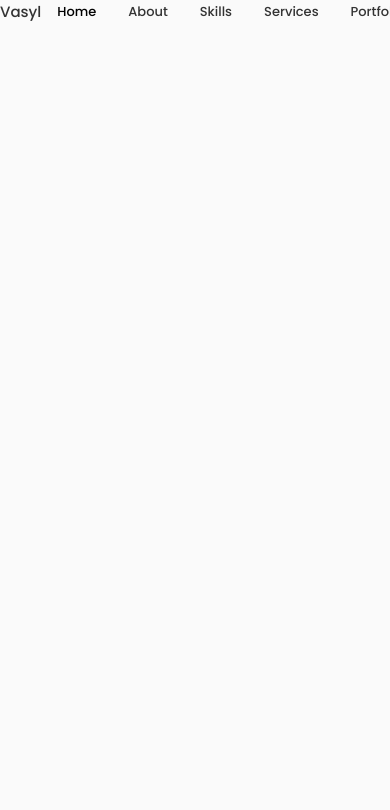
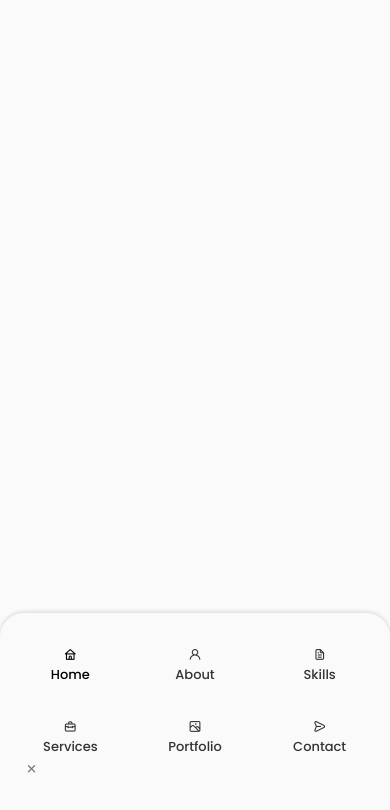
Before and after one commit to Mariana-Diachun/portfolio-new, a React (Create React App) app: page / in a window 390 px wide. Shown: the top 810 px of the page. Built offline with nearby package versions, Linux system fonts and the light colour scheme; a web font is replaced by a local one.

Commit message:
add header styles

```diff
--- a/src/App.css
+++ b/src/App.css
@@ -166,6 +166,10 @@
 /* ===============  BREAKPOINTS =============== */
 /*  For large devices */
 @media screen and (max-width: 992px) {
+  .container {
+    margin-left: var(--mb-1-5);
+    margin-right: var(--mb-1-5);
+  }
 }
 /* For medium devices */
 @media screen and (max-width: 768px) {
--- a/src/components/header/Header.jsx
+++ b/src/components/header/Header.jsx
@@ -32,7 +32,7 @@
             </li>
             <li className="nav__item">
               <a href="#portfolio" className="nav__link">
-                <i className="uil uil-scenary nav__icon"></i>Portfolio
+                <i className="uil uil-scenery nav__icon"></i>Portfolio
               </a>
             </li>
             <li className="nav__item">
--- a/src/components/header/header.css
+++ b/src/components/header/header.css
@@ -43,3 +43,38 @@
 .nav__link:hover {
   color: var(--title-color-dark);
 }
+
+/* ===============  BREAKPOINTS =============== */
+/* For medium devices */
+@media screen and (max-width: 768px) {
+  .header {
+    top: initial;
+    bottom: 0;
+  }
+  .nav {
+    height: var(--header-height);
+  }
+  .nav__menu {
+    position: fixed;
+    bottom: 0;
+    left: 0;
+    width: 100%;
+    background-color: var(--body-color);
+    padding: 2rem 1.5rem 4rem;
+    box-shadow: 0 -1px 4px rgba(0, 0, 0, 0.15);
+    border-radius: 1.5rem 1.5rem 0 0;
+    transition: 0.3s;
+  }
+
+  .nav__list {
+    display: grid;
+    grid-template-columns: repeat(3, 1fr);
+    gap: 2rem;
+  }
+
+  .nav__icon,
+  .nav__close,
+  .nav__toggle {
+    display: block;
+  }
+}
```
